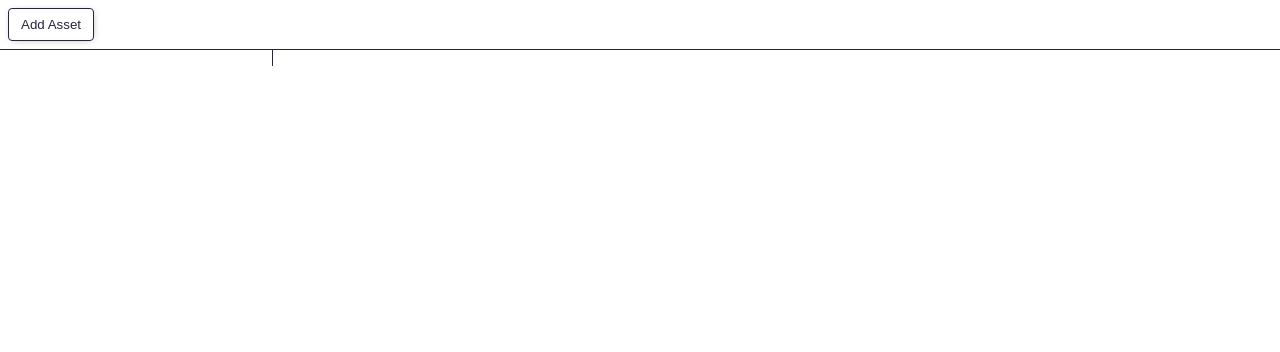
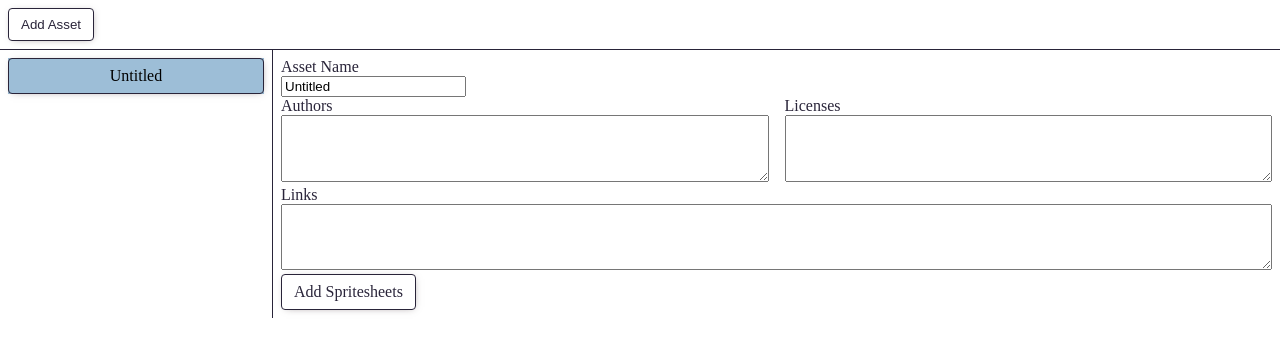
Before and after one commit to BenCreating/LPC-Asset-Setup-Tool, a website with bundled scripts: page index.html in a window 1280 px wide. Built offline with nearby package versions, Linux system fonts and the light colour scheme.

Commit message:
Improve layout

```diff
--- a/index.html
+++ b/index.html
@@ -17,24 +17,34 @@
     <div class="editor">
       <div class="sidebar"></div>
 
-      <form id="asset-form" class="hidden">
-        <label for="asset-name-input">Asset Name</label>
-        <input type="text" id="asset-name-input">
+      <div id="asset-form" class="hidden">
+        <div>
+          <label for="asset-name-input" class="asset-form-text-input-label">Asset Name</label>
+          <input type="text" id="asset-name-input">
+        </div>
+
+        <div class="author-license-wrapper">
+          <div class="asset-attribution">
+            <label for="author-input" class="asset-form-text-input-label">Authors</label>
+            <textarea id="author-input"></textarea>
+          </div>
+
+          <div class="asset-attribution">
+            <label for="license-input" class="asset-form-text-input-label">Licenses</label>
+            <textarea id="license-input"></textarea>
+          </div>
+        </div>
+
+        <div class="asset-attribution">
+          <label for="link-input" class="asset-form-text-input-label">Links</label>
+          <textarea id="link-input"></textarea>
+        </div>
 
         <div class="button justify-self-start">
           <label for="upload-button" class="custom-file-upload btn">Add Spritesheets</label>
           <input type="file" multiple="multiple" accept="image/png" id="upload-button">
         </div>
-
-        <label for="author-input">Authors</label>
-        <textarea id="author-input"></textarea>
-
-        <label for="license-input">Licenses</label>
-        <textarea id="license-input"></textarea>
-
-        <label for="link-input">Links</label>
-        <textarea id="link-input"></textarea>
-      </form>
+      </div>
 
       <div id="spritesheet-options"></div>
     </div>
--- a/javascript/Asset.js
+++ b/javascript/Asset.js
@@ -10,6 +10,10 @@ export default class Asset {
     this.name = name
   }
 
+  setName(newName) {
+    this.name = newName
+  }
+
   /**
    * The HTML to display this option
    *
@@ -17,7 +21,7 @@ export default class Asset {
    */
   html() {
     const name = this.name
-    const buttonId = `option-${name}`
+    const buttonId = `option-${this.optionController.indexForAsset(this)}`
 
     const buttonContainer = document.createElement('div')
     buttonContainer.className = 'asset-button'
--- a/javascript/AssetOptionController.js
+++ b/javascript/AssetOptionController.js
@@ -24,6 +24,12 @@ export default class AssetOptionController extends OptionController {
     this.update()
   }
 
+  saveName(event) {
+    const name = event.target.value
+    this.selectedOption.setName(name)
+    this.update()
+  }
+
   uploadSpritesheets(event) {
     this.selectedOption.uploadSpritesheets(event)
   }
@@ -37,4 +43,8 @@ export default class AssetOptionController extends OptionController {
     const assetNameInput = document.querySelector('#asset-name-input')
     assetNameInput.value = this.selectedOption.name
   }
+
+  indexForAsset(asset) {
+    return this.options.findIndex(option => option === asset)
+  }
 }
--- a/javascript/SetupTool.js
+++ b/javascript/SetupTool.js
@@ -9,9 +9,13 @@ export default class SetupTool {
   async setup() {
     const sidebar = document.querySelector('.sidebar')
     const assetOptionController = new AssetOptionController(sidebar)
+    assetOptionController.addOption()
     this.assetOptionController = assetOptionController
 
     const addButton = document.querySelector('#add-button')
     addButton.addEventListener('click', assetOptionController.addOption.bind(assetOptionController))
+
+    const assetNameInput = document.querySelector('#asset-name-input')
+    assetNameInput.addEventListener('blur', assetOptionController.saveName.bind(assetOptionController))
   }
 }
--- a/javascript/Spritesheet.js
+++ b/javascript/Spritesheet.js
@@ -16,11 +16,11 @@ export default class Spritesheet {
     const buttonId = `option-${name}`
 
     const buttonContainer = document.createElement('div')
-    buttonContainer.className = 'image-button'
+    buttonContainer.className = 'spritesheet-button'
 
     const radioButton = document.createElement('input')
     radioButton.setAttribute('type', 'radio')
-    radioButton.setAttribute('name', 'image-option')
+    radioButton.setAttribute('name', 'spritesheet-option')
     radioButton.setAttribute('value', name)
     radioButton.id = buttonId
     radioButton.addEventListener('click', this.selectOption.bind(this))
--- a/resources/style.css
+++ b/resources/style.css
@@ -185,6 +185,7 @@ legend {
 .asset-button label {
   display: block;
   cursor: pointer;
+  color: black;
 }
 
 .asset-button label span {
@@ -204,6 +205,35 @@ legend {
   margin-bottom: 0.5em
 }
 
+#asset-form {
+  width: 100%;
+  padding: 0.5em;
+}
+
+.asset-form-text-input-label {
+  display: block;
+}
+
+.asset-attribution {
+  width: 100%;
+}
+
+.asset-attribution textarea {
+  box-sizing: border-box;
+  width: 100%;
+  min-height: 5em;
+  resize: vertical;
+}
+
+.author-license-wrapper {
+  display: flex;
+  gap: 1em;
+}
+
+.flex {
+  display: flex;
+}
+
 .hidden {
   display: none;
 }
```
